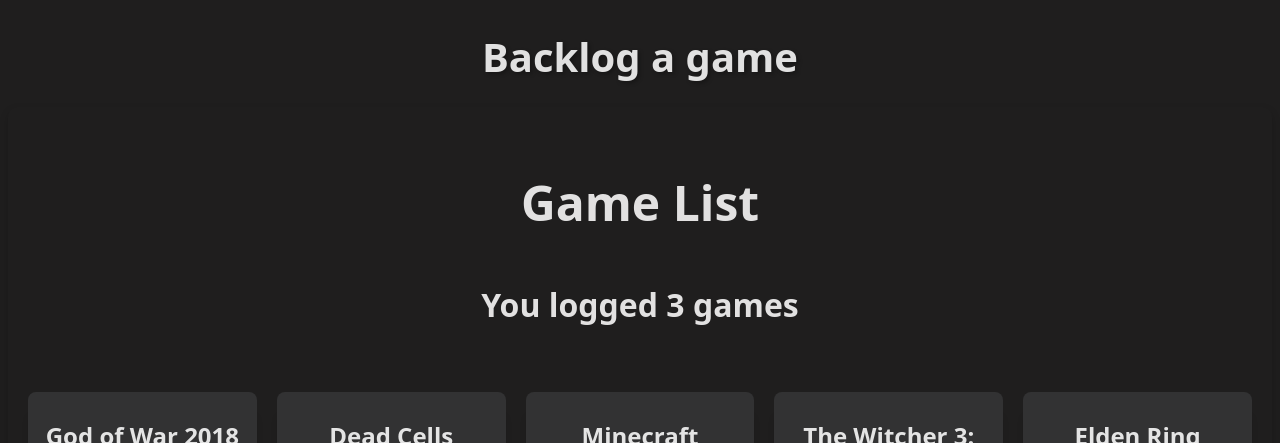
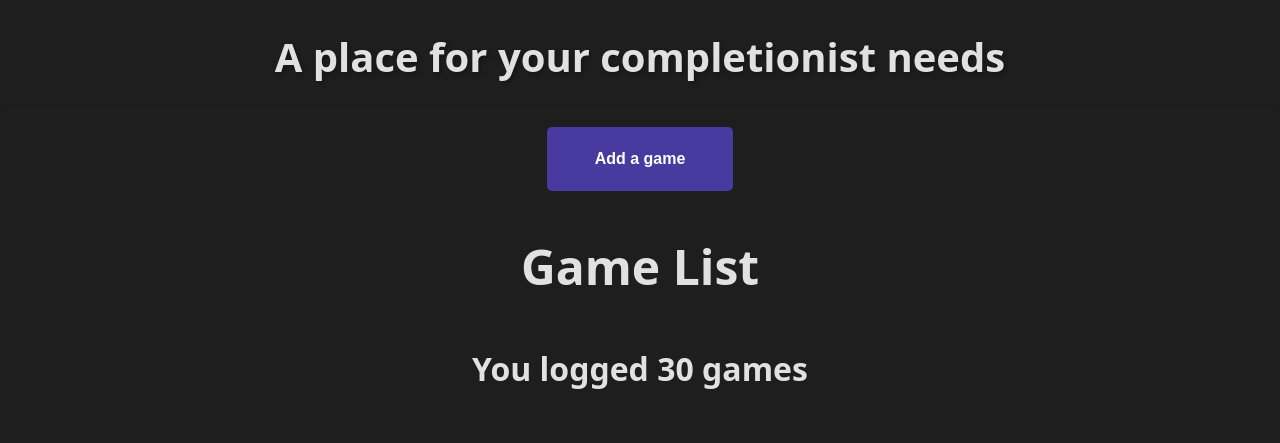
Before and after one commit to DaedraDante/backlog-app, a React (Vite) app in the folder backlog-app/: page / in a window 1280 px wide. Shown: the top 443 px of the page. Built offline with nearby package versions, Linux system fonts and the light colour scheme.

Commit message:
v0.3 search bar  andvisibility toggle added
I added the search bar that appears on top of the app with a darkening effect and you can toggle it on and off , I relearned how to pass prompts

```diff
--- a/backlog-app/src/App.jsx
+++ b/backlog-app/src/App.jsx
@@ -2,15 +2,32 @@
 import { useEffect } from 'react'
 import GameCard from './GameCard'
 import gamesData from './GameObjects'
+import SearchBar from './Searchbar'
 
 function App() {
-  const [gamesNumber, setGamesNumber] = useState(3);
+  // variables
+  const [gamesNumber, setGamesNumber] = useState(gamesData.length);
+  const [isSearchBarVisible,setIsSearchBarVisible] = useState(false);
 
+  // functions
+  // function to show search bar
+  const handleAddGameButton = () => {
+    setIsSearchBarVisible(true);
+    console.log(isSearchBarVisible);
+  }
+
+  // jsx return
   return (
     <>
       <div className='container'>
-        <h1 className='app-title'>Backlog a game</h1>
+                    {isSearchBarVisible ? <SearchBar
+                    isSearchBarVisible={isSearchBarVisible}
+                    setIsSearchBarVisible={setIsSearchBarVisible}
+                    handleAddGameButton={handleAddGameButton}
+                    /> : null}
+        <h1 className='app-title'>A place for your completionist needs</h1>
         <div className='game-list-container'>
+          <button className='add-game-button' onClick={handleAddGameButton}>Add a game</button>
           <div className='game-list-title'>
             <h2>Game List</h2>
             <h4>You logged {gamesNumber} games</h4>
--- /dev/null
+++ b/backlog-app/src/SearchBar.jsx
@@ -0,0 +1,18 @@
+
+
+function SearchBar({handleAddGameButton,isSearchBarVisible,setIsSearchBarVisible}) {
+    const handleSearchBarBackBtn = () => {
+        setIsSearchBarVisible(false);
+    }
+    return (
+        <div className="search-bar">
+            <input
+             type=""
+             name=""
+             id="" placeholder="Search a game"
+             className="search-bar-input"/>
+             <button className="search-bar-back-btn" onClick={handleSearchBarBackBtn}>Go back</button>
+        </div>
+    )
+}
+export default SearchBar
--- a/backlog-app/src/index.css
+++ b/backlog-app/src/index.css
@@ -13,7 +13,29 @@
   --secondary-color: #323233;
   --primary-color: #493aa0;
 }
-
+body {
+  margin: 0;
+  padding: 0;
+  box-sizing: border-box;
+  width: 100%;
+}
+.add-game-button {
+  background-color: var(--primary-color);
+  color: white;
+  border: none;
+  padding: 10px 20px;
+  border-radius: 5px;
+  cursor: pointer;
+  font-size: 1rem;
+  transition: background-color 0.3s ease;
+  font-weight: 600;
+  width: 15%;
+  height: 4rem;
+  justify-content: center;
+  text-align: center;
+  align-items: center;
+  margin: 0 auto;
+}
 .app-title {
   text-align: center;
   margin-bottom: 20px;
@@ -94,3 +116,50 @@
   filter: saturate(1.2);
   filter: brightness(1.15);
 }
+.search-bar {
+  display: flex;
+  flex-direction: column;
+  justify-content: center;
+  align-content: center;
+  align-items: center;
+  position: absolute;
+  width: 100vw;
+  height: 100vh;
+  background-color: black;
+  opacity: 90%;
+  padding: 10px;
+  margin-bottom: 20px;
+  border-radius: 5px;
+  border: none;
+}
+.search-bar-input {
+  display: flex;
+  text-align: center;
+  width: 40%;
+  height: 2.5rem;
+  border-radius: 40px 20px;
+  padding: 10px;
+  border-radius: 5px;
+  border: none;
+  opacity: 100%;
+  z-index: 10;
+  margin: 0 auto;
+  font-size: 2rem;
+}
+.search-bar-back-btn {
+  background-color: var(--primary-color);
+  color: white;
+  border: none;
+  padding: 10px 20px;
+  border-radius: 5px;
+  cursor: pointer;
+  font-size: 1rem;
+  transition: background-color 0.3s ease;
+  font-weight: 600;
+  width: 10%;
+  height: 2.5rem;
+  justify-content: center;
+  text-align: center;
+  align-items: center;
+  margin: 20px auto;
+}
```
